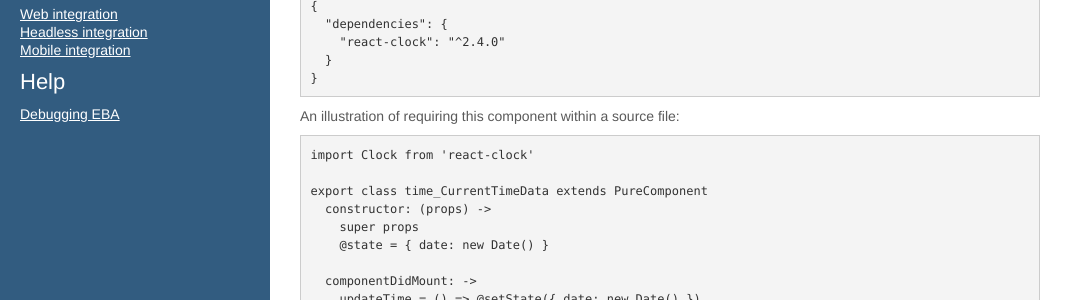
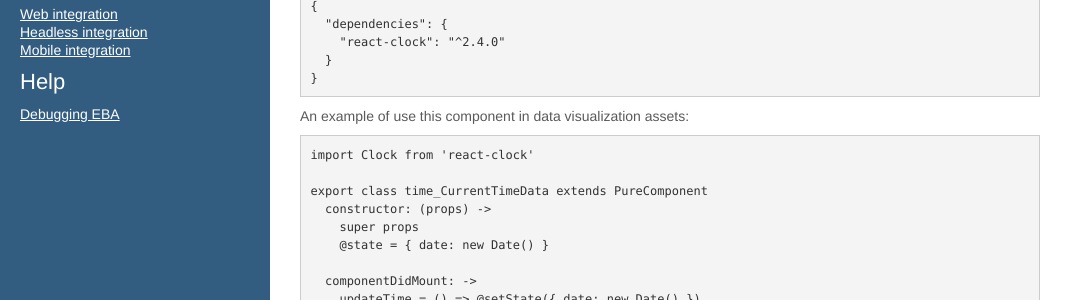
Before and after one commit to ibm-watson-embedded-business-assistant/eba-example-agents, a Jekyll site: the page built from release/blogs/ExternalFrontendPackages.md, in a window 1280 px wide and 900 px high. Shown: the part 379-679 px from the top of the window, without its empty margins (0-1083 px from the left). Built offline with Jekyll 4.4.1, drawn with Linux system fonts in a browser that asks for light colours; our own code applies the rules of GitHub Pages for plain Markdown files.

Commit message:
Update ExternalFrontendPackages.md

````diff
--- a/release/blogs/ExternalFrontendPackages.md
+++ b/release/blogs/ExternalFrontendPackages.md
@@ -17,7 +17,7 @@ An illustration of package.json for react-clock:
 }
 ```
 
-An illustration of requiring this component within a source file:
+An example of use this component in data visualization assets:
 
 ```
 import Clock from 'react-clock'
````
